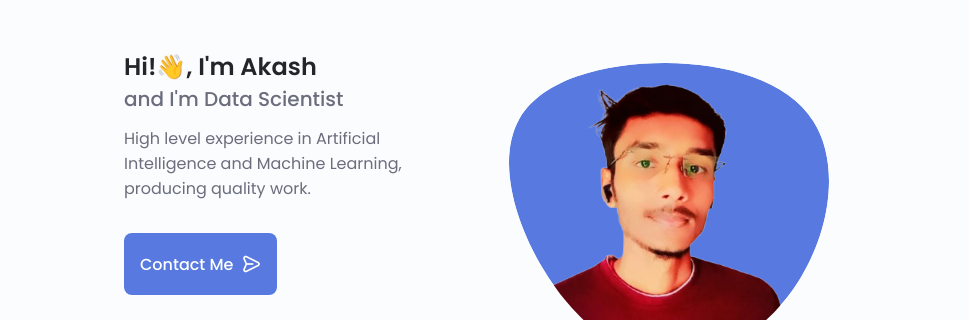
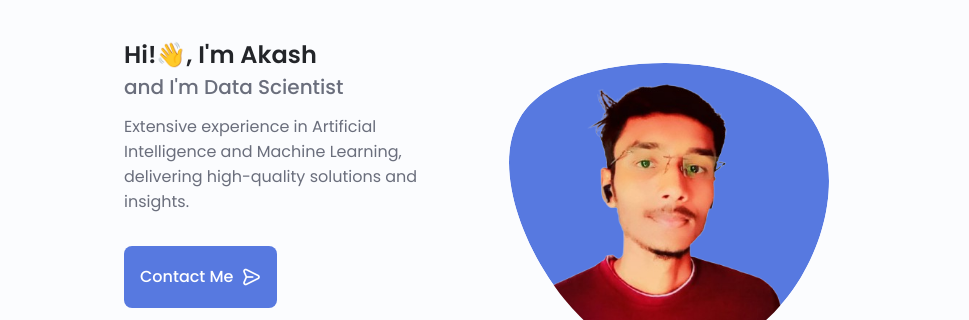
Before and after one commit to akashchachere/My_Portfolio, a plain HTML site: page index.html in a window 1280 px wide. Shown: the part 209-529 px from the top of the page, 184-1153 px from the left. Drawn offline with nearby package versions, Linux system fonts and the light colour scheme.

Commit message:
Update index.html

```diff
--- a/index.html
+++ b/index.html
@@ -134,7 +134,7 @@
                             and I'm Data Scientist</span>
                         </h3>
                         <p class="home__description">
-                            High level experience in Artificial Intelligence and Machine Learning, producing quality work.
+                            Extensive experience in Artificial Intelligence and Machine Learning, delivering high-quality solutions and insights.
                         </p>
                         <a href="#contact" class="button button--flex">
                             Contact Me <i class="uil uil-message button__icon"></i>
```
